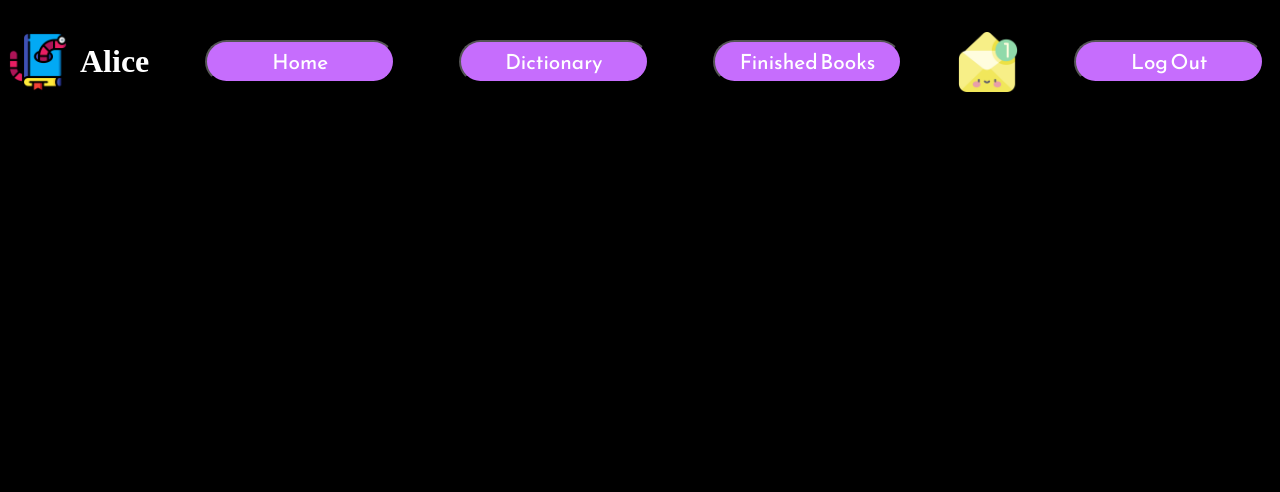
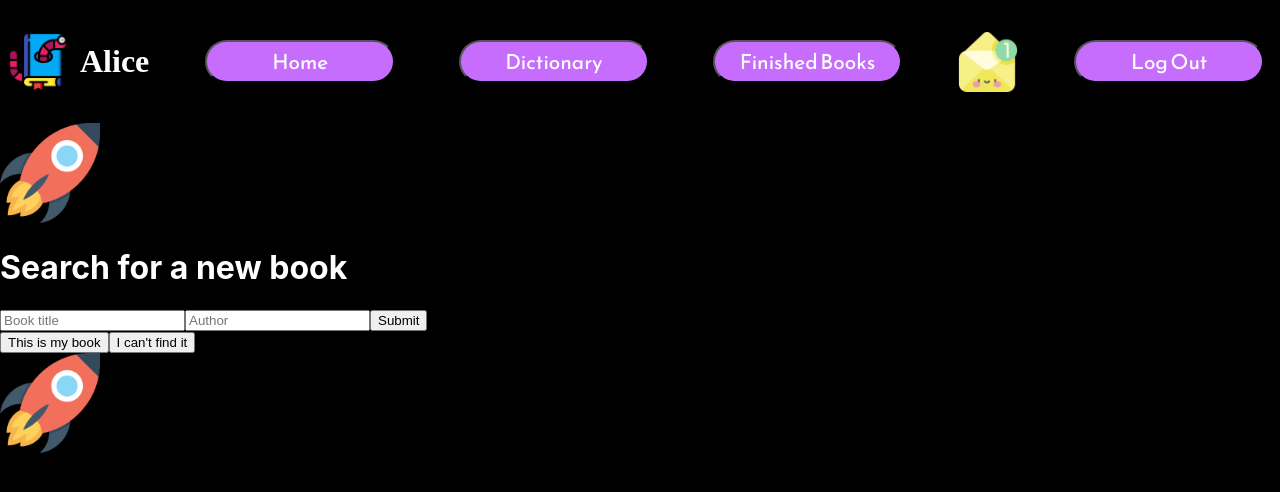
Before and after one commit to SchoolOfCode/final-project-repo-bar-coders, a Next.js app: page /dictionary in a window 1280 px wide. Shown: the top 492 px of the page. Built offline with nearby package versions, Linux system fonts and the light colour scheme; a web font is replaced by a local one.

Commit message:
initial dictionary page started

```diff
--- a/pages/_app.js
+++ b/pages/_app.js
@@ -47,8 +47,16 @@ function MyApp({ Component, pageProps }) {
     setCurrentBook(selectedBook)
   }
 
+  //Used in dictionary - new word list
+  const [words, setWords] = useState(["facilitate", "diminish", "gravitate"])
+
+  //adds new words to dictionary word list
+  function updateWordsList(newWord) {
+    setWords([...words, newWord])
+  }
+
   return (
-    <Component {...pageProps} isNewMessage={isNewMessage} studentDaysRead={studentDaysRead} inProgressBooks={inProgressBooks} currentBook={currentBook} updateCurrentBook={updateCurrentBook}/>
+    <Component {...pageProps} isNewMessage={isNewMessage} studentDaysRead={studentDaysRead} inProgressBooks={inProgressBooks} currentBook={currentBook} updateCurrentBook={updateCurrentBook} words={words} updateWordsList={updateWordsList}/>
   );
 
 }
--- a/pages/dictionary.js
+++ b/pages/dictionary.js
@@ -1,11 +1,38 @@
-import React from 'react'
+// import {SplitButton} from 'react'
 import Navbar from '../src/studentcomponents/navbar'
+import rocketicon from '../images/rocketicon.png'
+import Image from 'next/image'
 
-function dictionary({ isNewMessage }) {
+function dictionary({ isNewMessage, words, updateWordsList }) {
   return (
     <div>
-          <Navbar isNewMessage={isNewMessage} />
+      <Navbar isNewMessage={isNewMessage} />
+      <div>
+        <Image src={rocketicon.src} alt="rocket" width="100" height="100" />
+        <div>
+          <form>
+            <h1>Search for a new book</h1>
 
+            <input type="text" placeholder="Book title"></input>
+
+            <input type="text" placeholder="Author"></input>
+
+            <button type="submit">Submit</button>
+
+            <div>
+            {/* <SplitButton type="text" placeholder="Choose your book from the list"></SplitButton> */}
+
+            </div>
+
+            <div>
+              <button>This is my book</button>
+              <button>I can&apos;t find it</button>
+            </div>
+
+          </form>
+        </div>
+        <Image src={rocketicon.src} alt="rocket" width="100" height="100" />
+      </div>
     </div>
   );
 }
--- a/src/studentcomponents/infowindow/index.js
+++ b/src/studentcomponents/infowindow/index.js
@@ -7,8 +7,8 @@ import Image from 'next/image'
   return (
     <div className={styles.window} >
       <div className={styles.inner}>
-      <h1>Select a book to log today’s reading </h1>
-      <p1>You’ve  earned  {10} coins this week</p1>
+      <h1>Select a book to log today&apos;s reading </h1>
+      <p1>You&apos;ve  earned  {10} coins this week</p1>
       <p2>You need {30} more coins to unlock the next icon!</p2>
       <div className={styles.image}>
       <Image src={bag.src} alt="icon" width="130px" height="120px"/>
--- a/styles/carousel.module.css
+++ b/styles/carousel.module.css
@@ -1,5 +1,5 @@
 .image {
   margin: 5rem;
-  max-width: 20%;
+  max-width: 80%;
   /* max-height: 25%; */
 }
```
Also changed, not shown: pages/studenthome.js (+8 -7 lines), styles/studenthome.module.css (added, +20 -0 lines).
